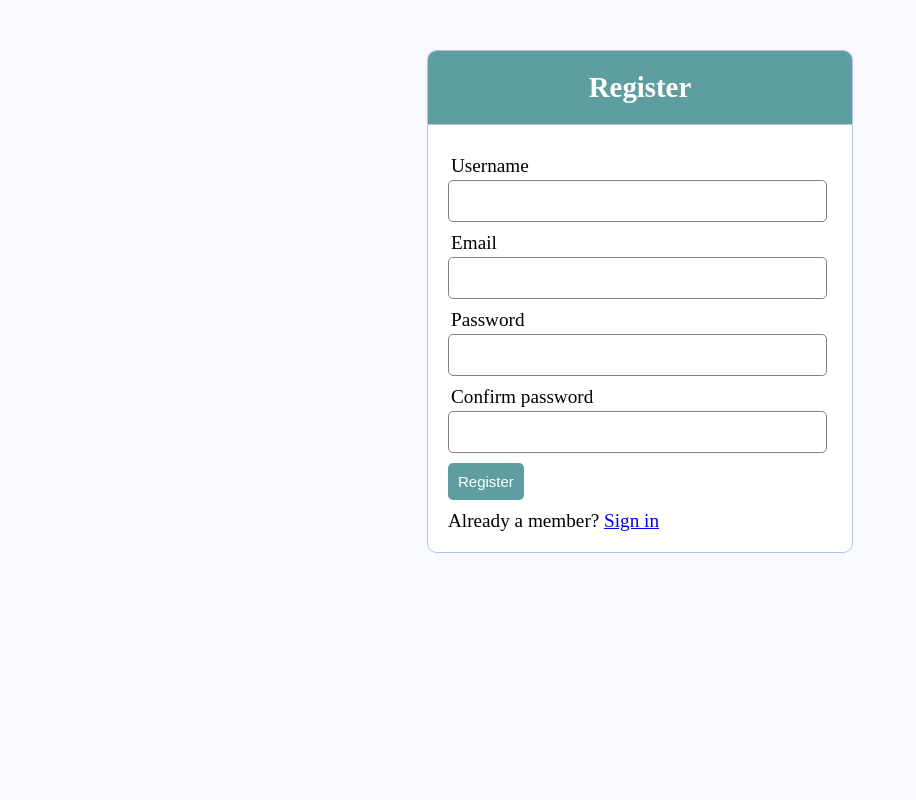
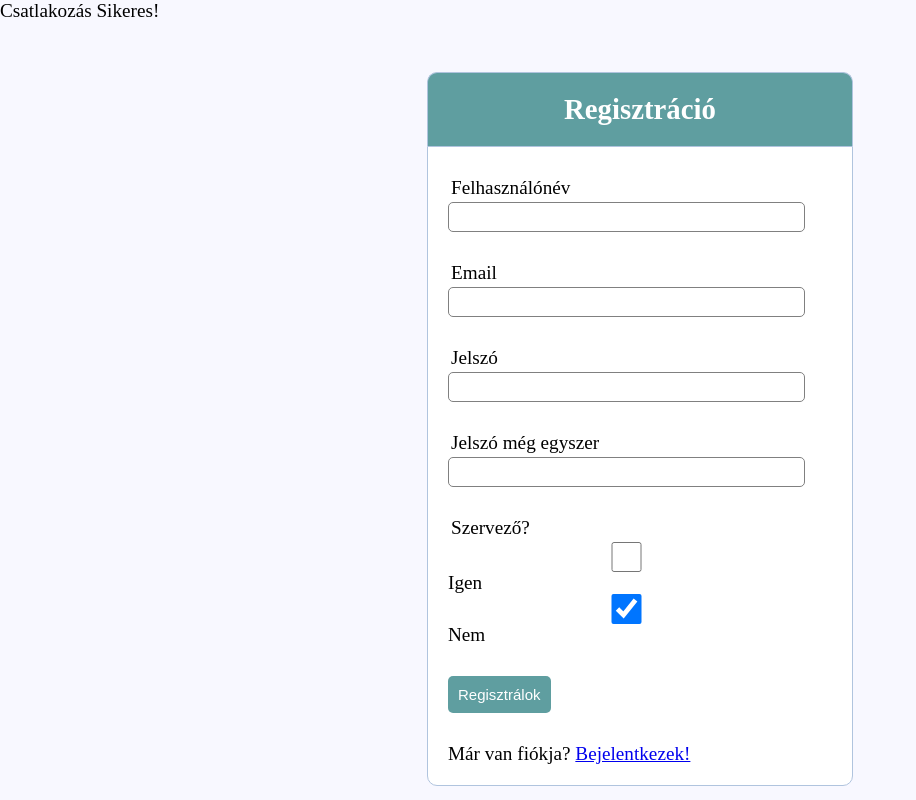
Before and after one commit to szarkamarci/PartyApp, a PHP site: page /register.php in a window 1280 px wide. Shown: the whole page, without its empty margins (0-916 px from the left). Run offline with PHP 8.4, Linux system fonts and the light colour scheme.

Commit message:
PartyApp v0.2

```diff
--- a/register.php
+++ b/register.php
@@ -2,18 +2,18 @@
 <!DOCTYPE html>
 <html>
 <head>
-  <title>Registration system PHP and MySQL</title>
+  <title>Buli App - Regisztráció</title>
   <link rel="stylesheet" type="text/css" href="style.css">
 </head>
 <body>
   <div class="header">
-  	<h2>Register</h2>
+  	<h2>Regisztráció</h2>
   </div>
 
   <form method="post" action="register.php">
   	<?php include('errors.php'); ?>
   	<div class="input-group">
-  	  <label>Username</label>
+  	  <label>Felhasználónév</label>
   	  <input type="text" name="username" value="<?php echo $username; ?>">
   	</div>
   	<div class="input-group">
@@ -21,19 +21,34 @@
   	  <input type="email" name="email" value="<?php echo $email; ?>">
   	</div>
   	<div class="input-group">
-  	  <label>Password</label>
+  	  <label>Jelszó</label>
   	  <input type="password" name="password_1">
   	</div>
   	<div class="input-group">
-  	  <label>Confirm password</label>
+  	  <label>Jelszó még egyszer</label>
   	  <input type="password" name="password_2">
   	</div>
+	<div class="input-group">
+  	  <label>Szervező?</label>
+	  <input type="checkbox" name="szervezo" class="checkoption" value=1 onclick="checkedOnClick(this);"> Igen <br>
+      <input type="checkbox" name="szervezo" checked="checked" class="checkoption" value=0 onclick="checkedOnClick(this);"> Nem <br>
+  	</div>
   	<div class="input-group">
-  	  <button type="submit" class="btn" name="reg_user">Register</button>
+  	  <button type="submit" class="btn" name="reg_user">Regisztrálok</button>
   	</div>
   	<p>
-  		Already a member? <a href="login.php">Sign in</a>
+  		Már van fiókja? <a href="login.php">Bejelentkezek!</a>
   	</p>
   </form>
+<script src="https://ajax.googleapis.com/ajax/libs/jquery/3.6.0/jquery.min.js"></script>
+<script type="text/javascript">
+   $(document).ready(function(){
+
+      $('.checkoption').click(function() {
+         $('.checkoption').not(this).prop('checked', false);
+      });
+
+   });
+</script>
 </body>
 </html>
--- a/server.php
+++ b/server.php
@@ -1,86 +1,110 @@
 <?php
 session_start();
 
-// initializing variables
+// Változók létrehozása
 $username = "";
 $email    = "";
+$szervezo = 0;
 $errors = array();
 
-// connect to the database
-$db = mysqli_connect('localhost', 'root', '', 'buliapp');
+// Csatlakozás az adatbázishoz
+$db = mysqli_connect('localhost', 'redfly_buliappuser', 'buliappuser','redfly_buliapp');
 
-// REGISTER USER
+//Csatlakozás ellenőrzése
+if (!$db) {
+    die("Csatlakozás Sikertelen: " . $db->connect_error);
+}
+else{
+   echo "Csatlakozás Sikeres!";
+}
+
+//Felhasználó jogosultságának megjlenítésére function
+
+
+// FELHASZNÁLÓ REGISZTRÁCIÓ
 if (isset($_POST['reg_user'])) {
-  // receive all input values from the form
+  // A regisztrációhoz szükséges adatok eltárolása
   $username = mysqli_real_escape_string($db, $_POST['username']);
   $email = mysqli_real_escape_string($db, $_POST['email']);
   $password_1 = mysqli_real_escape_string($db, $_POST['password_1']);
   $password_2 = mysqli_real_escape_string($db, $_POST['password_2']);
+  $szervezo = mysqli_real_escape_string($db, $_POST['szervezo']);
+  // Regisztrációs felület ellenőrzése, hogy minden adat meglett e adva?
 
-  // form validation: ensure that the form is correctly filled ...
-  // by adding (array_push()) corresponding error unto $errors array
-  if (empty($username)) { array_push($errors, "Username is required"); }
-  if (empty($email)) { array_push($errors, "Email is required"); }
-  if (empty($password_1)) { array_push($errors, "Password is required"); }
+  if (empty($username)) { array_push($errors, "Felhasználó név szükséges"); }
+  if (empty($email)) { array_push($errors, "Email cím szükéges"); }
+  if (empty($password_1)) { array_push($errors, "Jelszó szükséges"); }
   if ($password_1 != $password_2) {
-	array_push($errors, "The two passwords do not match");
+	array_push($errors, "A két jelszó nem egyezik!");
   }
 
-  // first check the database to make sure
-  // a user does not already exist with the same username and/or email
+  // Ellenőrizüzk le,hogy létezik e már ilyen felhasználó vagy email az adatbázisban
   $user_check_query = "SELECT * FROM users WHERE username='$username' OR email='$email' LIMIT 1";
   $result = mysqli_query($db, $user_check_query);
   $user = mysqli_fetch_assoc($result);
 
-  if ($user) { // if user exists
+  if ($user) { // Ha már létezik ilyen felhasználó
     if ($user['username'] === $username) {
-      array_push($errors, "Username already exists");
+      array_push($errors, "A felhasználónév már létezik");
     }
 
-    if ($user['email'] === $email) {
-      array_push($errors, "email already exists");
+    if ($user['email'] === $email) { // Ha már létezik ilyen email
+      array_push($errors, "Az email cím már foglalt");
     }
   }
 
-  // Finally, register user if there are no errors in the form
+  // Regisztrálás, ha nincs hiba a formulán
   if (count($errors) == 0) {
-  	$password = md5($password_1);//encrypt the password before saving in the database
-
-  	$query = "INSERT INTO users (username, email, password)
-  			  VALUES('$username', '$email', '$password')";
+    if ($_POST['szervezo'] == "tr"){
+      $szervezo = 1;
+    }elseif($_POST['szervezo'] == "fls"){
+      $szervezo = 0;
+    }
+  	$password = md5($password_1);//Jelszó titkosítása, mielőtt az adatbázisban eltároljuk
+  	$query = "INSERT INTO users (username, email, password, szervezo)
+  			  VALUES('$username', '$email', '$password', '$szervezo')";
   	mysqli_query($db, $query);
   	$_SESSION['username'] = $username;
-  	$_SESSION['success'] = "You are now logged in";
+    $_SESSION['rang'] = $rang;
+  	$_SESSION['success'] = "Sikeres bejelentkezés";
   	header('location: index.php');
   }
 }
 
-// ...
-
-// LOGIN USER
+// BEJELENZKEZÉS
 if (isset($_POST['login_user'])) {
   $username = mysqli_real_escape_string($db, $_POST['username']);
   $password = mysqli_real_escape_string($db, $_POST['password']);
-
   if (empty($username)) {
-  	array_push($errors, "Username is required");
+  	array_push($errors, "Felhasználónév szükséges");
   }
   if (empty($password)) {
-  	array_push($errors, "Password is required");
+  	array_push($errors, "Jelszó szükséges");
   }
 
+
+// Bejelentkezési adatok ellenőrzése
   if (count($errors) == 0) {
   	$password = md5($password);
   	$query = "SELECT * FROM users WHERE username='$username' AND password='$password'";
-  	$results = mysqli_query($db, $query);
-  	if (mysqli_num_rows($results) == 1) {
+  	$result = mysqli_query($db, $query);
+// Jogosultág lekérdezése
+  	if (mysqli_num_rows($result) == 1) {
+      while($row = mysqli_fetch_assoc($result)){
+        $array = $row;
+      }
+      $rang = $array['szervezo'];
+      $user_id = $array['id'];
+      $_SESSION['user_id'] = $user_id;
   	  $_SESSION['username'] = $username;
-  	  $_SESSION['success'] = "You are now logged in";
+      $_SESSION['rang'] = $rang;
+  	  $_SESSION['success'] = "Sikeres bejelentkezés";
   	  header('location: index.php');
   	}else {
-  		array_push($errors, "Wrong username/password combination");
+  		array_push($errors, "Hibás felhasználónév vagy jelszó");
   	}
   }
 }
 
+
 ?>
--- a/style.css
+++ b/style.css
@@ -27,7 +27,7 @@ form, .content {
   border-radius: 0px 0px 10px 10px;
 }
 .input-group {
-  margin: 10px 0px 10px 0px;
+  margin: 10px 0px 30px 0px;
 }
 .input-group label {
   display: block;
```
Also changed, not shown: index.php (+22 -6 lines), login.php (+6 -6 lines).
